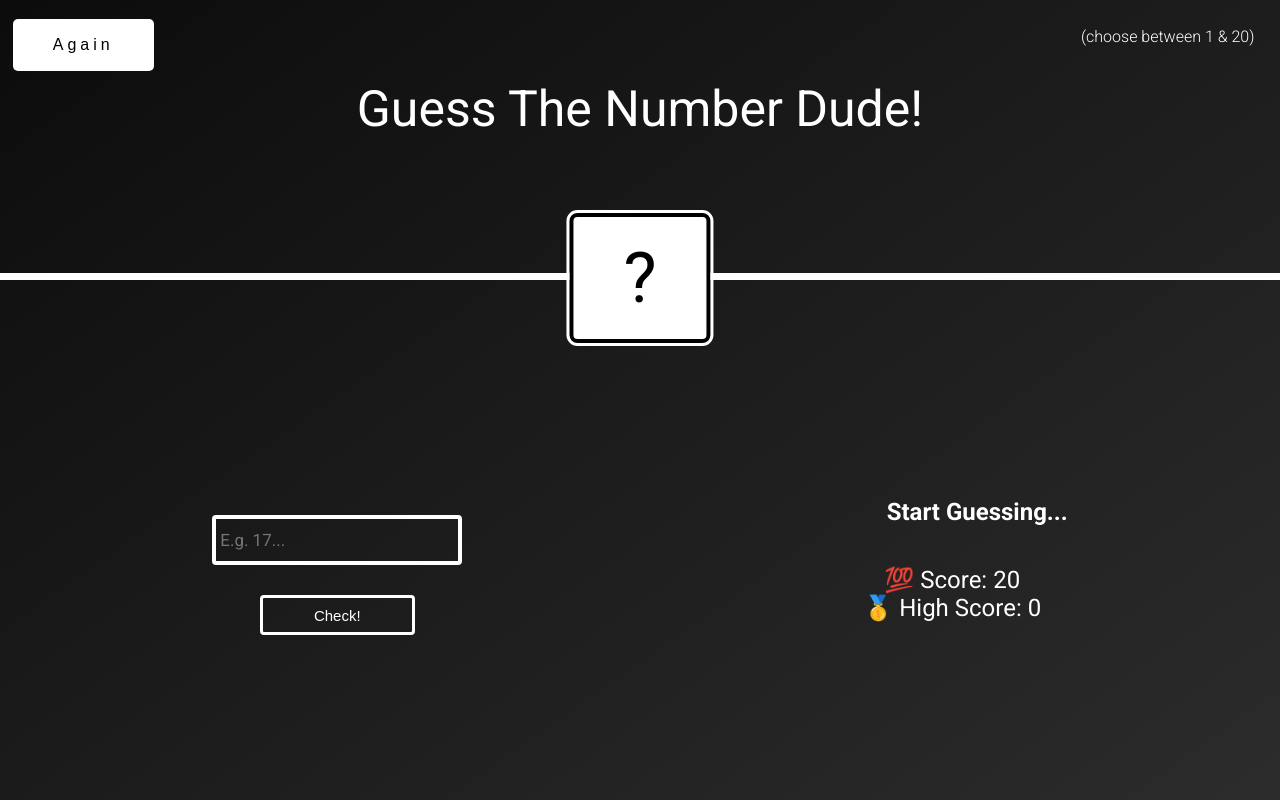
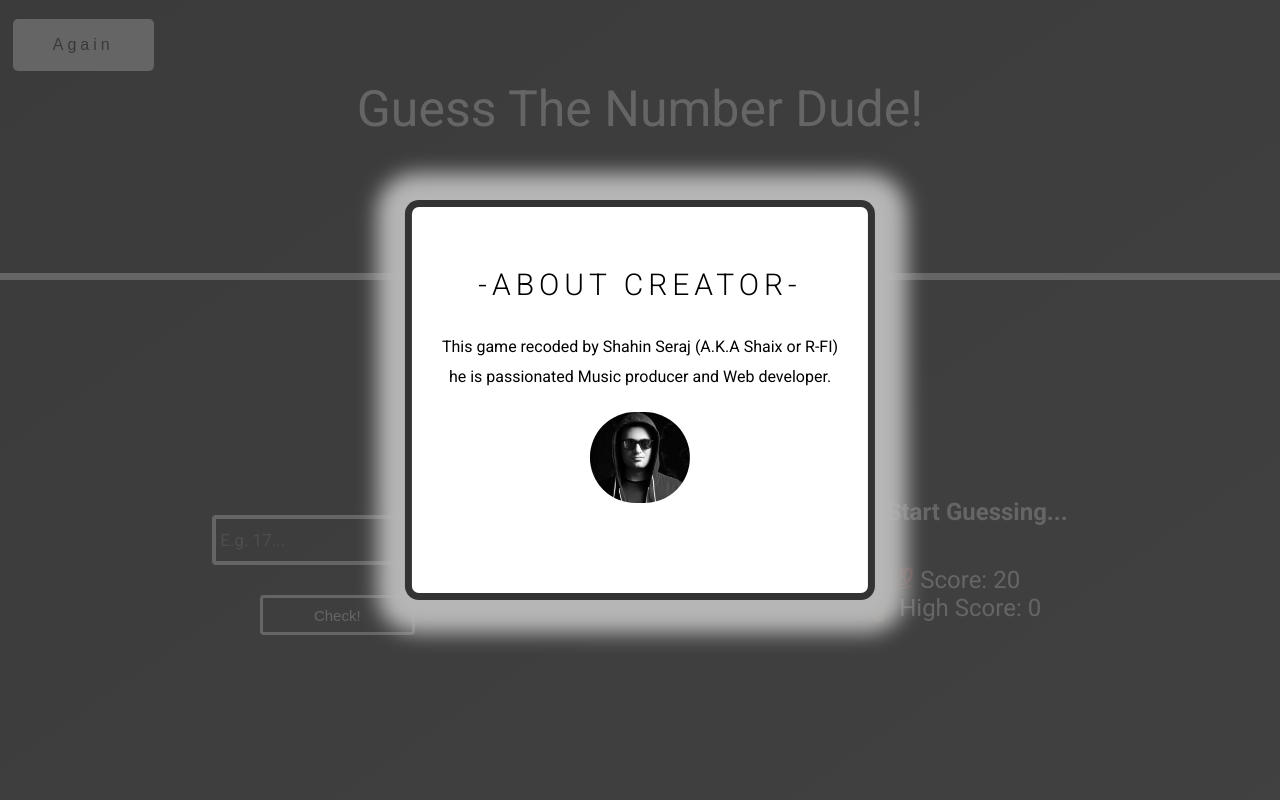
Before and after one commit to shahin76shaix/numbergame, a plain HTML site: page index.html in a window 1280 px wide. Drawn offline with Linux system fonts and the light colour scheme.

Commit message:
added module window

```diff
--- a/index.html
+++ b/index.html
@@ -16,7 +16,6 @@
   <body>
     <header class="header">
       <h1 class="header--title">Guess The Number Dude!</h1>
-      <p class="header--info">(choose between 1 & 20)</p>
       <p class="header--number-box number">?</p>
       <button class="header--btn reset">Again</button>
     </header>
@@ -40,8 +39,19 @@
           🥇 High Score: <span class="high-score">0</span>
         </p>
       </div>
-      <script src="app.js"></script>
-      <script src="modules.js"></script>
     </main>
+    <section>
+      <div class="overlay hidden"></div>
+      <div class="module module-1 hidden">
+        <h3 class="module-1--title">-About Creator-</h3>
+        <p class="module-1--text">
+          This game recoded by Shahin Seraj (A.K.A Shaix or R-FI) <br />
+          he is passionated Music producer and Web developer.
+        </p>
+        <img src="image/Shahin.jpg" alt="Creator Image" class="module-1--img" />
+      </div>
+    </section>
+    <script src="app.js"></script>
+    <script src="modules.js"></script>
   </body>
 </html>
--- a/style.css
+++ b/style.css
@@ -145,3 +145,47 @@ body {
   margin-left: -5rem;
 }
 /*--------------Modules Sections-----------*/
+/* .hidden {
+  display: none;
+} */
+.overlay {
+  width: 100%;
+  position: absolute;
+  top: 0;
+  left: 0;
+  height: 100vh;
+  z-index: 2;
+  background-color: #464646d3;
+}
+
+.module {
+  z-index: 3;
+  position: absolute;
+  top: 50%;
+  left: 50%;
+  transform: translate(-50%, -50%);
+  height: 50vh;
+  padding: 3rem;
+  text-align: center;
+  border-radius: 1.4rem;
+  background-color: #fff;
+  border: 0.7rem solid #2c2c2cf6;
+  box-shadow: 0.2rem 0.3rem 2rem 3rem #b6b6b6;
+}
+.module-1--title {
+  margin: 3rem auto;
+  letter-spacing: 5px;
+  text-transform: uppercase;
+  font-size: 3rem;
+  font-weight: 300;
+}
+.module-1--text {
+  line-height: 3rem;
+}
+
+.module-1--img {
+  margin: 2rem auto;
+  border-radius: 7rem;
+  display: block;
+  width: 10rem;
+}
```
Also changed, not shown: image/Shahin.jpg (added).
